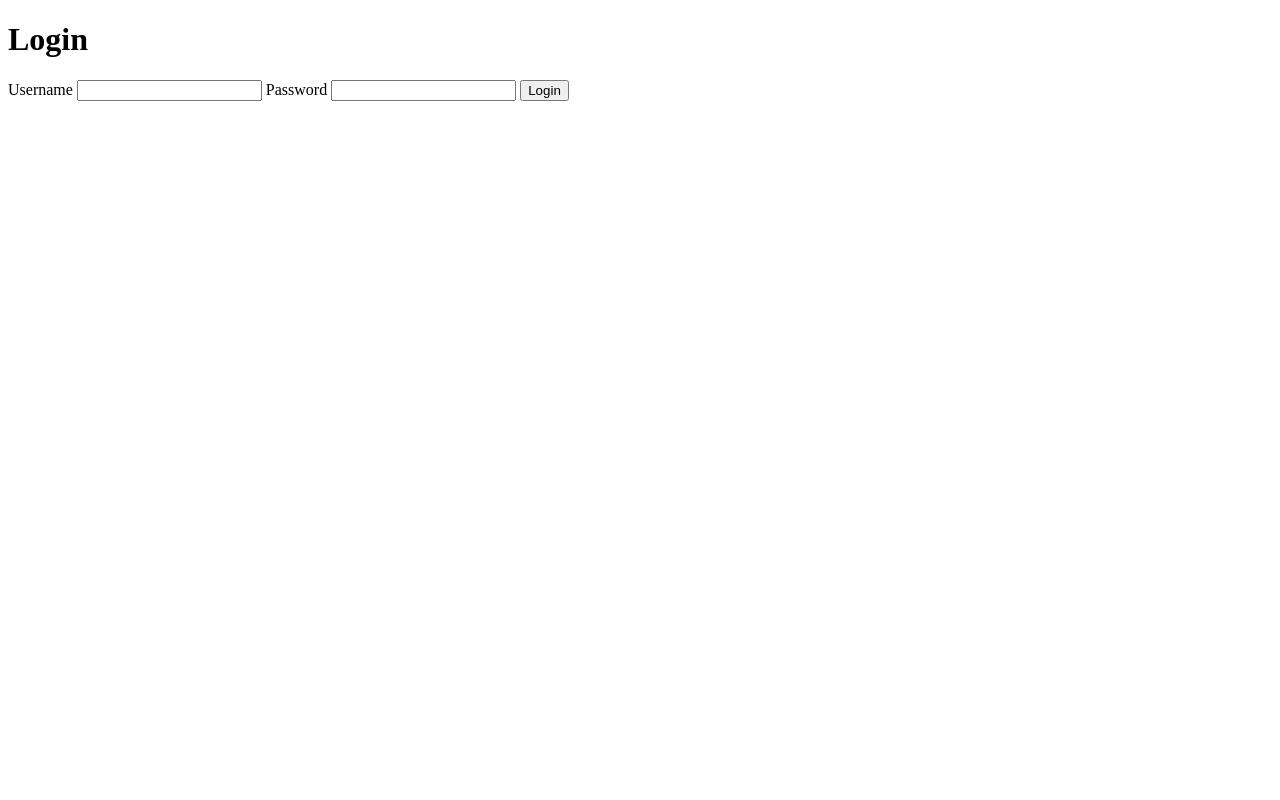
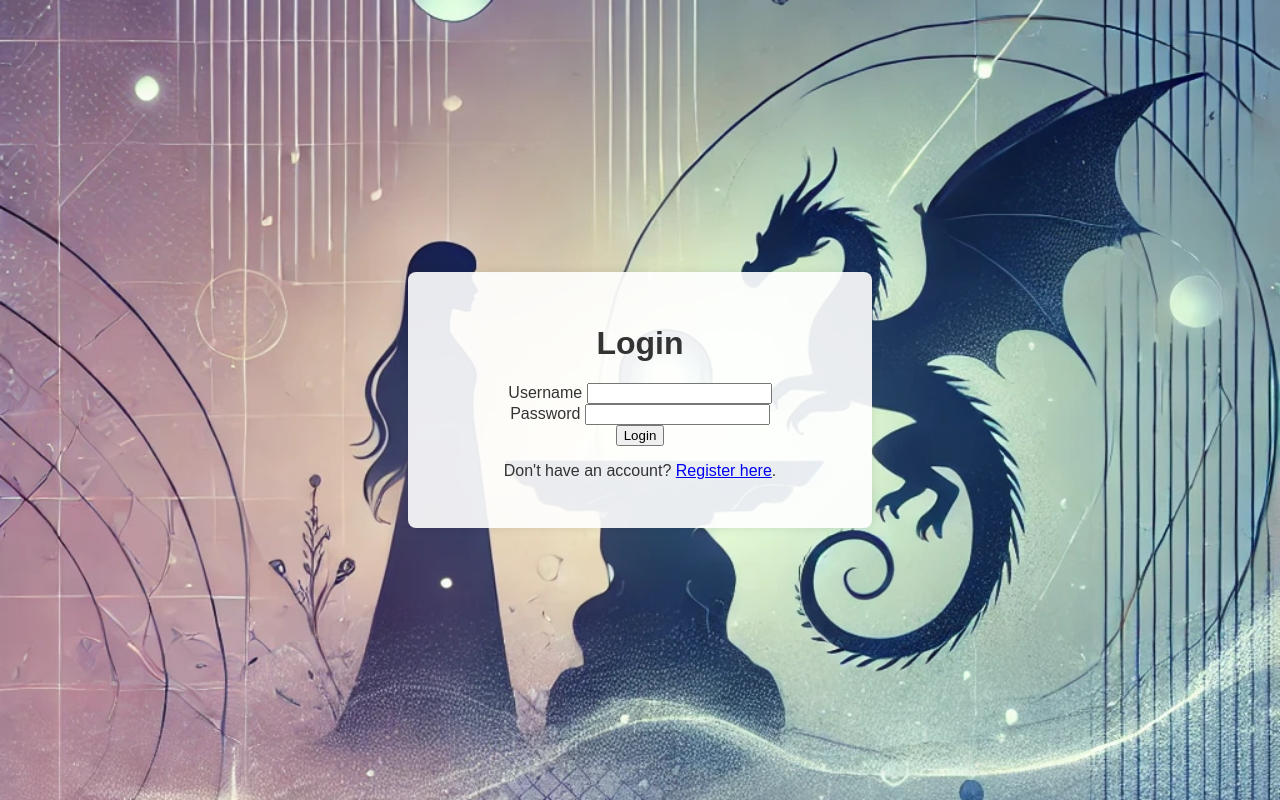
Before and after one commit to thundergodr/ai_portal, a Flask app: page /login in a window 1280 px wide. Run offline with Flask 2, Linux system fonts and the light colour scheme.

Commit message:
Add background images and enhancements for registration and login pages

```diff
--- a/templates/login.html
+++ b/templates/login.html
@@ -4,11 +4,40 @@
     <meta charset="UTF-8">
     <meta name="viewport" content="width=device-width, initial-scale=1.0">
     <title>Login</title>
+    <style>
+        /* Set up the background image */
+        body {
+            background-image: url('/static/images/login_background.png.webp'); /* Path to your background image */
+            background-size: cover;
+            background-position: center;
+            color: #333;
+            font-family: Arial, sans-serif;
+            display: flex;
+            justify-content: center;
+            align-items: center;
+            height: 100vh;
+            margin: 0;
+        }
+        .form-container {
+            background: rgba(255, 255, 255, 0.9); /* Slight opacity for readability */
+            padding: 2rem;
+            border-radius: 8px;
+            max-width: 400px;
+            width: 100%;
+            box-shadow: 0 0 10px rgba(0, 0, 0, 0.1);
+            text-align: center;
+        }
+        .error-message {
+            color: red;
+            font-size: 0.9em;
+        }
+    </style>
 </head>
 <body>
+    <div class="form-container">
         <h1>Login</h1>
 
-    <!-- Flash messages for feedback -->
+        <!-- Flash messages for error feedback -->
         {% with messages = get_flashed_messages(with_categories=true) %}
           {% if messages %}
             {% for category, message in messages %}
@@ -18,13 +47,32 @@
         {% endwith %}
 
         <!-- Login Form -->
-    <form action="{{ url_for('login') }}" method="POST">
+        <form method="POST" action="{{ url_for('login') }}">
             {{ form.hidden_tag() }}
+
+            <div>
                 <label for="username">Username</label>
                 {{ form.username }}
+                {% if form.username.errors %}
+                    <div class="error-message">{{ form.username.errors[0] }}</div>
+                {% endif %}
+            </div>
+
+            <div>
                 <label for="password">Password</label>
                 {{ form.password }}
-        <button type="submit">Login</button>
+                {% if form.password.errors %}
+                    <div class="error-message">{{ form.password.errors[0] }}</div>
+                {% endif %}
+            </div>
+
+            <button type="submit">{{ form.submit.label }}</button>
         </form>
+
+        <!-- Optional link for users without an account -->
+        <div class="register-link">
+            <p>Don't have an account? <a href="{{ url_for('register') }}">Register here</a>.</p>
+        </div>
+    </div>
 </body>
 </html>
```
Also changed, not shown: static/images/login_background.png.webp (added). Lines whose indentation alone changed are shown as unchanged.
